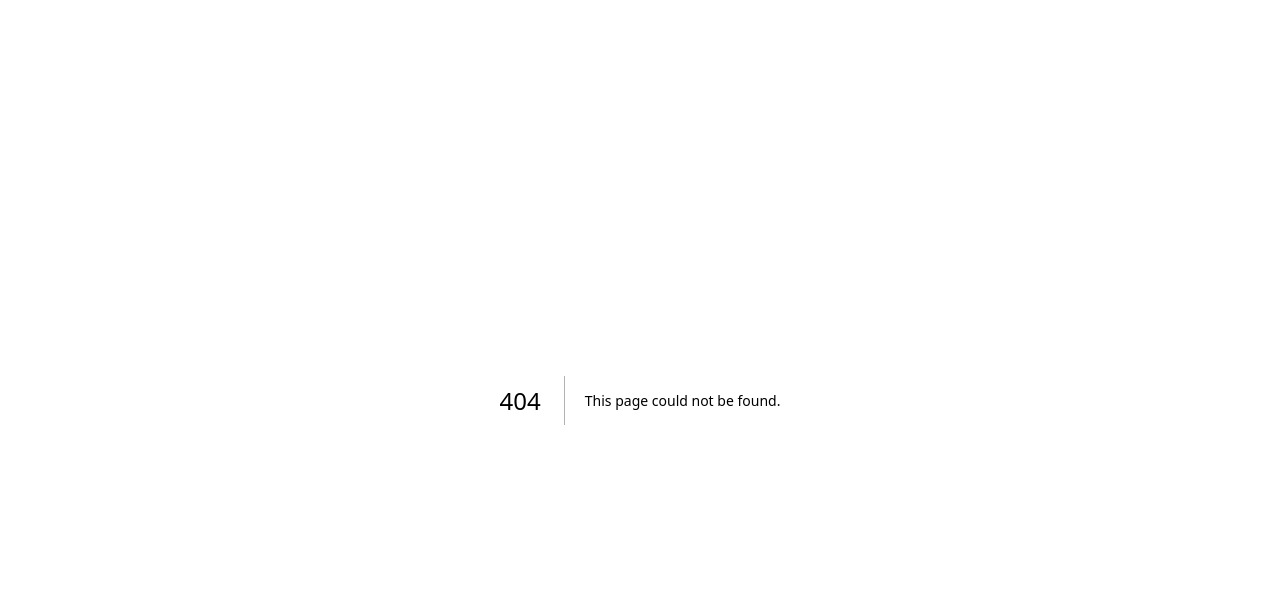
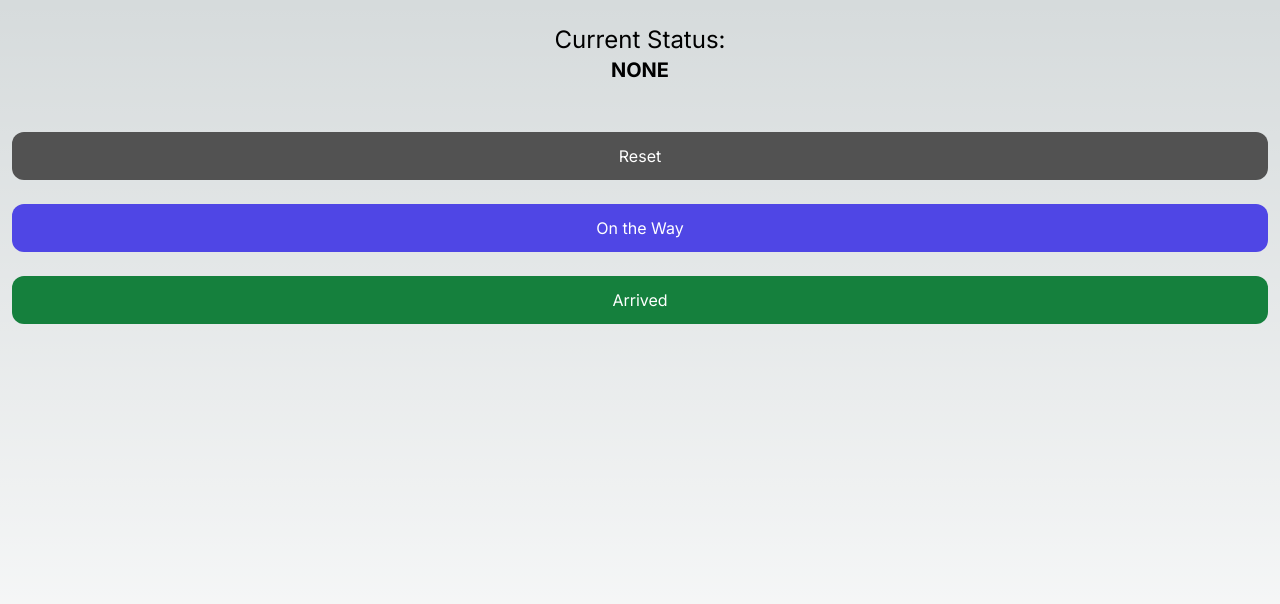
Before and after one commit to thomas-gusewelle/phpc-notify, a Next.js app: page /notify in a window 1280 px wide. Before the commit this address had no page. Shown: the top 604 px of the page. Built offline with nearby package versions, Linux system fonts and the light colour scheme; no server answers.

Commit message:
working prototype

```diff
--- a/src/app/layout.tsx
+++ b/src/app/layout.tsx
@@ -1,13 +1,10 @@
-import type { Metadata } from "next";
+'use client'
 import { Inter } from "next/font/google";
 import "./globals.css";
+import { WebSocketProvider } from "@/providers/webSocket";
 
 const inter = Inter({ subsets: ["latin"] });
 
-export const metadata: Metadata = {
-  title: "Create Next App",
-  description: "Generated by create next app",
-};
 
 export default function RootLayout({
   children,
@@ -16,7 +13,11 @@ export default function RootLayout({
 }>) {
   return (
     <html lang="en">
-      <body className={inter.className}>{children}</body>
+      <WebSocketProvider>
+        <body className={inter.className}>
+          <div className={"min-h-screen py-6 px-3"}>{children}</div>
+        </body>
+      </WebSocketProvider>
     </html>
   );
 }
--- /dev/null
+++ b/src/app/notify/page.tsx
@@ -0,0 +1,26 @@
+'use client'
+import { PastorData, webSocketContext } from "@/providers/webSocket"
+import { useContext } from "react"
+
+const NotifyPage = () => {
+  const context = useContext(webSocketContext)
+
+  function updateStatus(data: PastorData) {
+    const json = JSON.stringify(data);
+    context?.webSocket?.send(json);
+  }
+
+  return <div>
+    <div className={"flex flex-col justify-center items-center"}>
+      <h1 className="text-2xl">Current Status:</h1>
+      <h3 className="text-xl font-bold">{context?.data.type}</h3>
+    </div>
+    <div className="flex flex-col gap-6 mt-12">
+      <button onClick={() => updateStatus({ type: "NONE", time: new Date() })} className="text-white bg-neutral-600 px-6  py-3 rounded-xl">Reset</button>
+      <button onClick={() => updateStatus({ type: "ON THE WAY", time: new Date() })} className="text-white bg-indigo-600 px-6  py-3 rounded-xl">On the Way</button>
+      <button onClick={() => updateStatus({ type: "ARRIVED", time: new Date() })} className="text-white bg-green-700 px-6  py-3 rounded-xl">Arrived</button>
+    </div>
+  </div>
+}
+
+export default NotifyPage
--- a/src/app/page.tsx
+++ b/src/app/page.tsx
@@ -1,113 +1,13 @@
-import Image from "next/image";
+'use client'
+import { useRouter } from "next/navigation";
 
 export default function Home() {
+  const router = useRouter()
+
   return (
-    <main className="flex min-h-screen flex-col items-center justify-between p-24">
-      <div className="z-10 max-w-5xl w-full items-center justify-between font-mono text-sm lg:flex">
-        <p className="fixed left-0 top-0 flex w-full justify-center border-b border-gray-300 bg-gradient-to-b from-zinc-200 pb-6 pt-8 backdrop-blur-2xl dark:border-neutral-800 dark:bg-zinc-800/30 dark:from-inherit lg:static lg:w-auto  lg:rounded-xl lg:border lg:bg-gray-200 lg:p-4 lg:dark:bg-zinc-800/30">
-          Get started by editing&nbsp;
-          <code className="font-mono font-bold">src/app/page.tsx</code>
-        </p>
-        <div className="fixed bottom-0 left-0 flex h-48 w-full items-end justify-center bg-gradient-to-t from-white via-white dark:from-black dark:via-black lg:static lg:h-auto lg:w-auto lg:bg-none">
-          <a
-            className="pointer-events-none flex place-items-center gap-2 p-8 lg:pointer-events-auto lg:p-0"
-            href="https://vercel.com?utm_source=create-next-app&utm_medium=appdir-template&utm_campaign=create-next-app"
-            target="_blank"
-            rel="noopener noreferrer"
-          >
-            By{" "}
-            <Image
-              src="/vercel.svg"
-              alt="Vercel Logo"
-              className="dark:invert"
-              width={100}
-              height={24}
-              priority
-            />
-          </a>
-        </div>
-      </div>
-
-      <div className="relative flex place-items-center before:absolute before:h-[300px] before:w-full sm:before:w-[480px] before:-translate-x-1/2 before:rounded-full before:bg-gradient-radial before:from-white before:to-transparent before:blur-2xl before:content-[''] after:absolute after:-z-20 after:h-[180px] after:w-full sm:after:w-[240px] after:translate-x-1/3 after:bg-gradient-conic after:from-sky-200 after:via-blue-200 after:blur-2xl after:content-[''] before:dark:bg-gradient-to-br before:dark:from-transparent before:dark:to-blue-700 before:dark:opacity-10 after:dark:from-sky-900 after:dark:via-[#0141ff] after:dark:opacity-40 before:lg:h-[360px] z-[-1]">
-        <Image
-          className="relative dark:drop-shadow-[0_0_0.3rem_#ffffff70] dark:invert"
-          src="/next.svg"
-          alt="Next.js Logo"
-          width={180}
-          height={37}
-          priority
-        />
-      </div>
-
-      <div className="mb-32 grid text-center lg:max-w-5xl lg:w-full lg:mb-0 lg:grid-cols-4 lg:text-left">
-        <a
-          href="https://nextjs.org/docs?utm_source=create-next-app&utm_medium=appdir-template&utm_campaign=create-next-app"
-          className="group rounded-lg border border-transparent px-5 py-4 transition-colors hover:border-gray-300 hover:bg-gray-100 hover:dark:border-neutral-700 hover:dark:bg-neutral-800/30"
-          target="_blank"
-          rel="noopener noreferrer"
-        >
-          <h2 className={`mb-3 text-2xl font-semibold`}>
-            Docs{" "}
-            <span className="inline-block transition-transform group-hover:translate-x-1 motion-reduce:transform-none">
-              -&gt;
-            </span>
-          </h2>
-          <p className={`m-0 max-w-[30ch] text-sm opacity-50`}>
-            Find in-depth information about Next.js features and API.
-          </p>
-        </a>
-
-        <a
-          href="https://nextjs.org/learn?utm_source=create-next-app&utm_medium=appdir-template-tw&utm_campaign=create-next-app"
-          className="group rounded-lg border border-transparent px-5 py-4 transition-colors hover:border-gray-300 hover:bg-gray-100 hover:dark:border-neutral-700 hover:dark:bg-neutral-800/30"
-          target="_blank"
-          rel="noopener noreferrer"
-        >
-          <h2 className={`mb-3 text-2xl font-semibold`}>
-            Learn{" "}
-            <span className="inline-block transition-transform group-hover:translate-x-1 motion-reduce:transform-none">
-              -&gt;
-            </span>
-          </h2>
-          <p className={`m-0 max-w-[30ch] text-sm opacity-50`}>
-            Learn about Next.js in an interactive course with&nbsp;quizzes!
-          </p>
-        </a>
-
-        <a
-          href="https://vercel.com/templates?framework=next.js&utm_source=create-next-app&utm_medium=appdir-template&utm_campaign=create-next-app"
-          className="group rounded-lg border border-transparent px-5 py-4 transition-colors hover:border-gray-300 hover:bg-gray-100 hover:dark:border-neutral-700 hover:dark:bg-neutral-800/30"
-          target="_blank"
-          rel="noopener noreferrer"
-        >
-          <h2 className={`mb-3 text-2xl font-semibold`}>
-            Templates{" "}
-            <span className="inline-block transition-transform group-hover:translate-x-1 motion-reduce:transform-none">
-              -&gt;
-            </span>
-          </h2>
-          <p className={`m-0 max-w-[30ch] text-sm opacity-50`}>
-            Explore starter templates for Next.js.
-          </p>
-        </a>
-
-        <a
-          href="https://vercel.com/new?utm_source=create-next-app&utm_medium=appdir-template&utm_campaign=create-next-app"
-          className="group rounded-lg border border-transparent px-5 py-4 transition-colors hover:border-gray-300 hover:bg-gray-100 hover:dark:border-neutral-700 hover:dark:bg-neutral-800/30"
-          target="_blank"
-          rel="noopener noreferrer"
-        >
-          <h2 className={`mb-3 text-2xl font-semibold`}>
-            Deploy{" "}
-            <span className="inline-block transition-transform group-hover:translate-x-1 motion-reduce:transform-none">
-              -&gt;
-            </span>
-          </h2>
-          <p className={`m-0 max-w-[30ch] text-sm opacity-50 text-balance`}>
-            Instantly deploy your Next.js site to a shareable URL with Vercel.
-          </p>
-        </a>
-      </div>
-    </main>
+    <div className="min-h-screen flex flex-col items-center justify-center gap-6">
+      <button onClick={() => router.push("/notify")} className="text-white bg-indigo-600 px-6  py-3 rounded-xl">I am the Preacher</button>
+      <button onClick={() => router.push("/status")} className="text-white bg-neutral-600 px-6  py-3 rounded-xl">I am the Liturgist</button>
+    </div>
   );
 }
--- /dev/null
+++ b/src/app/status/page.tsx
@@ -0,0 +1,57 @@
+'use client'
+import { webSocketContext } from "@/providers/webSocket";
+import { useContext, useEffect, useState } from "react";
+
+const StatusPage = () => {
+  const context = useContext(webSocketContext);
+  const [time, setTime] = useState("")
+
+  useEffect(() => {
+    const UpdateTime = () => {
+      setTime(new Date().toLocaleTimeString())
+    }
+    setInterval(UpdateTime)
+  }, [])
+  //
+  //
+  //  useEffect(() => {
+  //    console.log(context?.data);
+  //
+  //  }, [context?.data])
+  //
+  // if (!context) {
+  //   return <></>
+  // }
+  //
+  // if (context.data.type = "NONE") {
+  // }
+  //
+  //
+
+  function formatTime(d: Date | undefined) {
+    if (d == undefined) {
+      return
+    }
+    return d.toLocaleTimeString([], {hour: '2-digit', minute: '2-digit'});
+  }
+
+
+  return <div className="min-h-screen flex items-center justify-center">
+
+    {context?.data.type == "NONE" ?
+      <h1 className="text-8xl font-bold">{time}</h1>
+      :
+      <div className="flex flex-col gap-36">
+        <div className="flex flex-col items-center justify center gap-3">
+          <h3 className="text-2xl">{context?.data.type == "ON THE WAY" ? "Preacher is:" : "Preacher"}</h3>
+          <h1 className="text-8xl font-bold">{context?.data.type}</h1>
+          <p className="text-2xl font-semibold">{`at: ${formatTime(context?.data.time)}`}</p>
+        </div>
+        <h1 className="text-3xl font-bold text-center">{time}</h1>
+      </div>
+
+    }
+  </div>
+}
+
+export default StatusPage;
--- /dev/null
+++ b/src/providers/webSocket.tsx
@@ -0,0 +1,46 @@
+import { ReactNode, createContext, useEffect, useState } from "react";
+
+
+export type PastorData = {
+	type: "ON THE WAY" | "ARRIVED" | "NONE"
+	time: Date
+}
+
+type ContextType = {
+	webSocket: WebSocket | null
+	data: PastorData
+}
+
+
+
+export const webSocketContext = createContext<ContextType | null>(null);
+
+export const WebSocketProvider = ({ children }: { children: ReactNode }) => {
+	const [currentData, setCurrentData] = useState<PastorData>({ type: "NONE", time: new Date() })
+	const [webSocket, setWebSocket] = useState<WebSocket | null>(null);
+
+
+
+	useEffect(() => {
+		const ws = new WebSocket("ws://localhost:8080");
+		setWebSocket(ws);
+		ws.onopen = () => {
+			console.log("Connected to WebSocket server");
+		};
+		ws.onmessage = (event) => {
+			console.log(event);
+			const data = JSON.parse(event.data);
+			setCurrentData({type: data.type, time: new Date(data.time)})
+			// Handle incoming messages
+		};
+		ws.onclose = () => {
+			console.log("Disconnected from WebSocket server");
+		};
+		return () => {
+			ws.close();
+		};
+	}, []);
+
+
+	return <webSocketContext.Provider value={{ webSocket: webSocket, data: currentData }}>{children}</webSocketContext.Provider>
+}
```
Also changed, not shown: package.json (+5 -4 lines), 1 other file (tests, documents, lock files or other folders).
